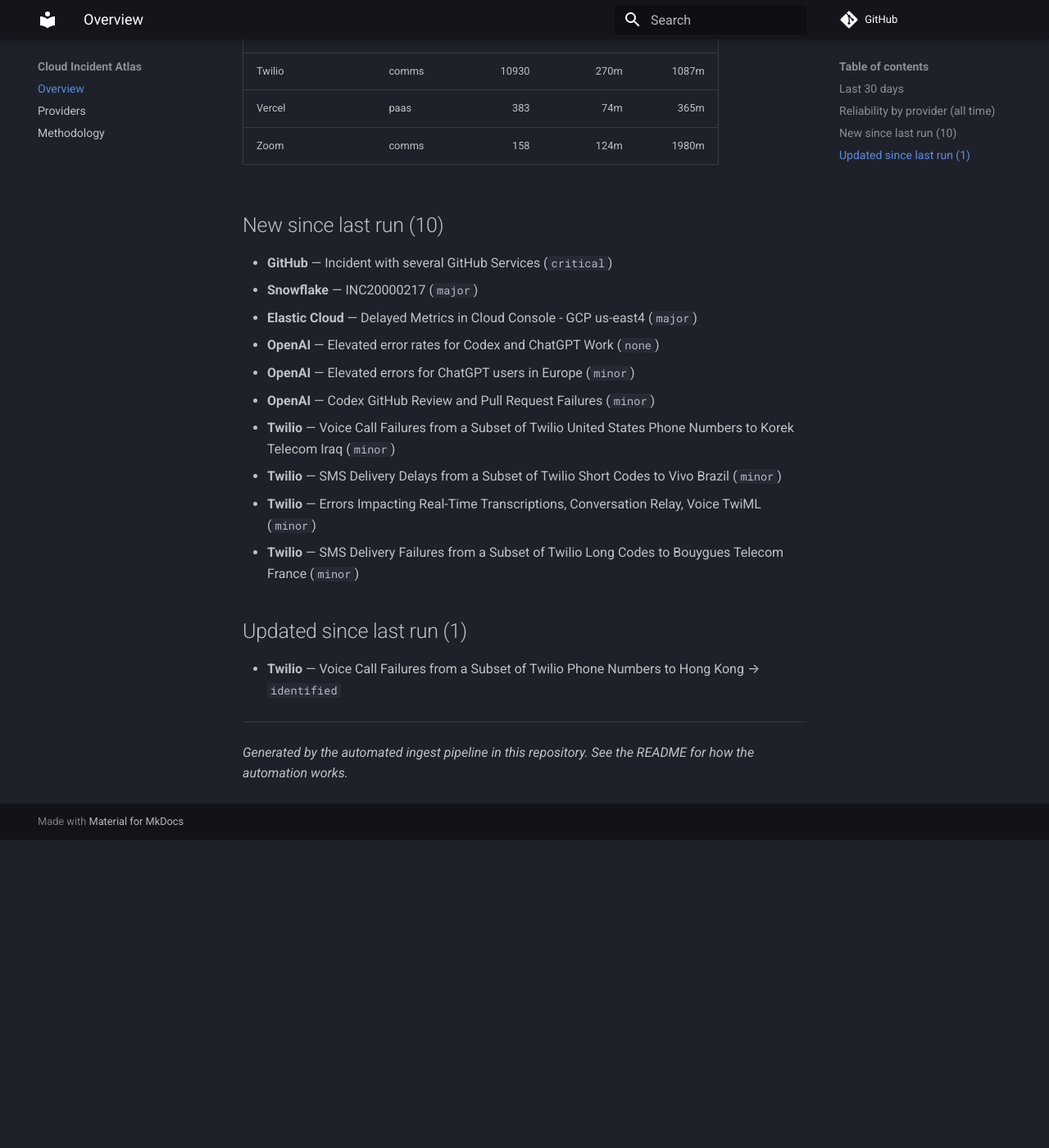
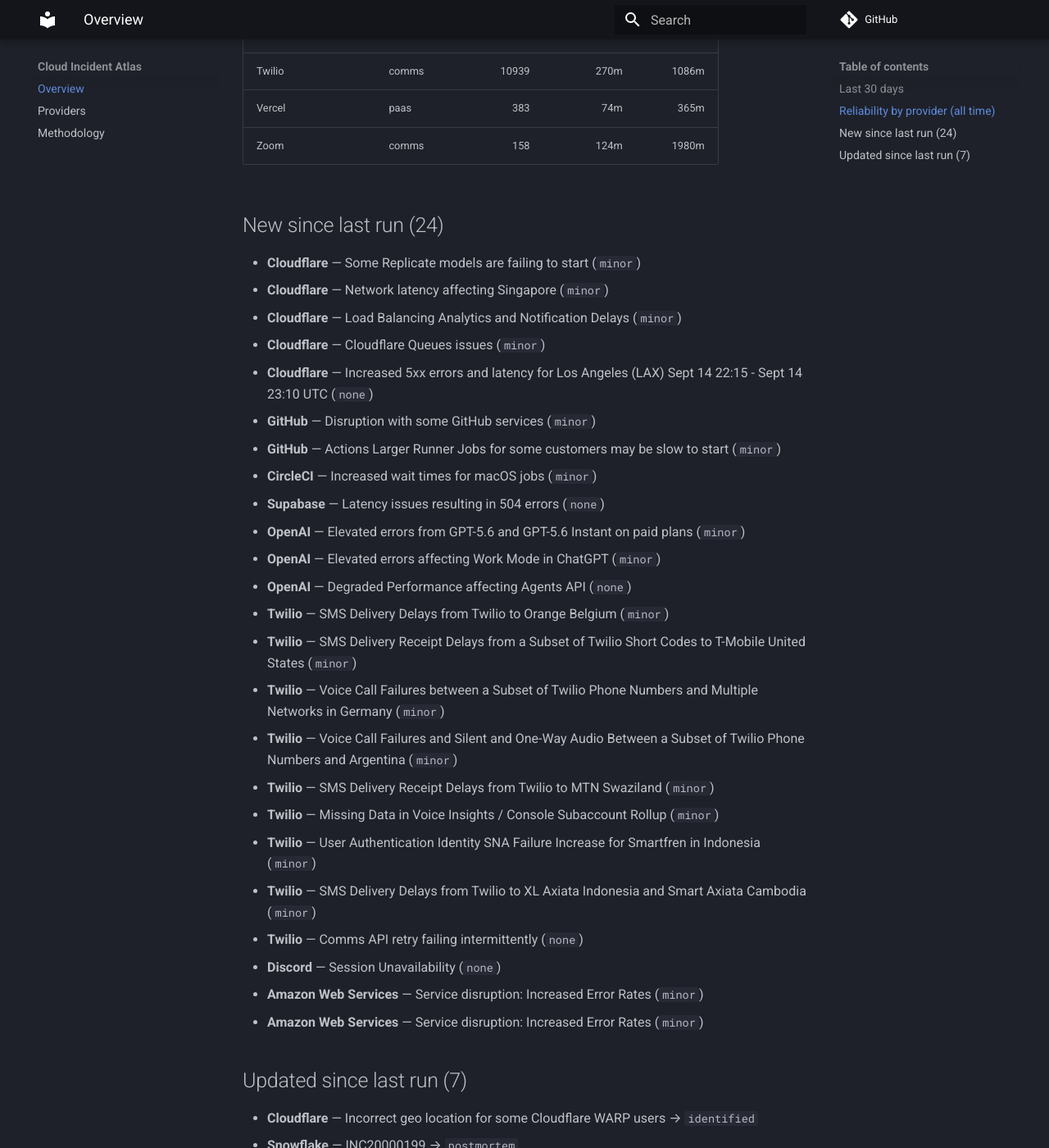
Before and after one commit to ayushgupta07xx/cloud-incident-atlas, an MkDocs documentation site: the page built from docs/index.md, in a window 1280 px wide and 1400 px high, scrolled down 1383 px. Shown: the whole window at 82% size. Built offline with MkDocs 1.6.1 and Material for MkDocs 9.7.7, drawn with Linux system fonts in a browser that asks for light colours; comment, search, counter and statistics services are not loaded; before the commit the page ends 2407 px from its top, so only the background shows below that; some of the changed text lies outside the part shown.

Commit message:
docs: refresh digest and charts
Regenerated from the corpus by the ingest pipeline.

Run: https://github.com/ayushgupta07xx/cloud-incident-atlas/actions/runs/34981870727

Co-authored-by: github-actions[bot] <41898282+github-actions[bot]@users.noreply.github.com>

```diff
--- a/docs/index.md
+++ b/docs/index.md
@@ -1,10 +1,10 @@
 # Cloud Incident Atlas
 
-Cross-vendor incident data for 24 providers. Corpus: **22,977 incidents**. Updated 2026-09-14.
+Cross-vendor incident data for 24 providers. Corpus: **23,001 incidents**. Updated 2026-09-15.
 
 ## Last 30 days
 
-- Incidents recorded: **467**
+- Incidents recorded: **478**
 - Major or worse: **66**
 
 ## Reliability by provider (all time)
@@ -12,46 +12,66 @@
 | Provider | Category | Incidents | Median MTTR | p90 MTTR |
 | --- | --- | ---: | ---: | ---: |
 | Atlassian | devtools | 39 | 120m | 2244m |
-| Amazon Web Services | cloud | 68 | — | — |
-| CircleCI | devtools | 307 | 66m | 482m |
-| Cloudflare | cdn | 6675 | 239m | 495m |
+| Amazon Web Services | cloud | 70 | — | — |
+| CircleCI | devtools | 308 | 64m | 482m |
+| Cloudflare | cdn | 6680 | 239m | 495m |
 | Confluent Cloud | data | 254 | 194m | 1652m |
 | Datadog | observability | 122 | 74m | 234m |
 | DigitalOcean | cloud | 505 | 145m | 571m |
-| Discord | comms | 217 | 56m | 296m |
+| Discord | comms | 218 | 56m | 296m |
 | Elastic Cloud | observability | 255 | 192m | 1396m |
 | Google Cloud Platform | cloud | 6 | 444m | — |
-| GitHub | devtools | 618 | 67m | 287m |
+| GitHub | devtools | 620 | 67m | 287m |
 | Grafana Cloud | observability | 752 | 91m | 1137m |
 | HashiCorp Cloud | devtools | 35 | 196m | 1504m |
 | MongoDB Atlas | data | 272 | 120m | 1439m |
 | Netlify | paas | 217 | 39m | 208m |
 | New Relic | observability | 103 | 63m | 303m |
 | npm | devtools | 61 | 107m | 337m |
-| OpenAI | ai | 64 | 127m | 696m |
+| OpenAI | ai | 67 | 122m | 700m |
 | Sentry | observability | 339 | 86m | 364m |
 | Snowflake | data | 200 | 120m | 594m |
-| Supabase | paas | 397 | 158m | 1002m |
-| Twilio | comms | 10930 | 270m | 1087m |
+| Supabase | paas | 398 | 158m | 1088m |
+| Twilio | comms | 10939 | 270m | 1086m |
 | Vercel | paas | 383 | 74m | 365m |
 | Zoom | comms | 158 | 124m | 1980m |
 
-## New since last run (10)
+## New since last run (24)
 
-- **GitHub** — Incident with several GitHub Services (`critical`)
-- **Snowflake** — INC20000217 (`major`)
-- **Elastic Cloud** — Delayed Metrics in Cloud Console - GCP us-east4 (`major`)
-- **OpenAI** — Elevated error rates for Codex and ChatGPT Work (`none`)
-- **OpenAI** — Elevated errors for ChatGPT users in Europe (`minor`)
-- **OpenAI** — Codex GitHub Review and Pull Request Failures (`minor`)
-- **Twilio** — Voice Call Failures from a Subset of Twilio United States Phone Numbers to Korek Telecom Iraq (`minor`)
-- **Twilio** — SMS Delivery Delays from a Subset of Twilio Short Codes to Vivo Brazil (`minor`)
-- **Twilio** — Errors Impacting Real-Time Transcriptions, Conversation Relay, <Gather> Voice TwiML (`minor`)
-- **Twilio** — SMS Delivery Failures from a Subset of Twilio Long Codes to Bouygues Telecom France (`minor`)
+- **Cloudflare** — Some Replicate models are failing to start (`minor`)
+- **Cloudflare** — Network latency affecting Singapore (`minor`)
+- **Cloudflare** — Load Balancing Analytics and Notification Delays (`minor`)
+- **Cloudflare** — Cloudflare Queues issues (`minor`)
+- **Cloudflare** — Increased 5xx errors and latency for Los Angeles (LAX) Sept 14 22:15 - Sept 14 23:10 UTC (`none`)
+- **GitHub** — Disruption with some GitHub services (`minor`)
+- **GitHub** — Actions Larger Runner Jobs for some customers may be slow to start (`minor`)
+- **CircleCI** — Increased wait times for macOS jobs (`minor`)
+- **Supabase** — Latency issues resulting in 504 errors (`none`)
+- **OpenAI** — Elevated errors from GPT-5.6 and GPT-5.6 Instant on paid plans (`minor`)
+- **OpenAI** — Elevated errors affecting Work Mode in ChatGPT (`minor`)
+- **OpenAI** — Degraded Performance affecting Agents API (`none`)
+- **Twilio** — SMS Delivery Delays from Twilio to Orange Belgium (`minor`)
+- **Twilio** — SMS Delivery Receipt Delays from a Subset of Twilio Short Codes to T-Mobile United States (`minor`)
+- **Twilio** — Voice Call Failures between a Subset of Twilio Phone Numbers and Multiple Networks in Germany (`minor`)
+- **Twilio** — Voice Call Failures and Silent and One-Way Audio Between a Subset of Twilio Phone Numbers and Argentina (`minor`)
+- **Twilio** — SMS Delivery Receipt Delays from Twilio to MTN Swaziland (`minor`)
+- **Twilio** — Missing Data in Voice Insights / Console Subaccount Rollup (`minor`)
+- **Twilio** — User Authentication Identity SNA Failure Increase for Smartfren in Indonesia (`minor`)
+- **Twilio** — SMS Delivery Delays from Twilio to XL Axiata Indonesia and Smart Axiata Cambodia (`minor`)
+- **Twilio** — Comms API retry failing intermittently (`none`)
+- **Discord** — Session Unavailability (`none`)
+- **Amazon Web Services** — Service disruption: Increased Error Rates (`minor`)
+- **Amazon Web Services** — Service disruption: Increased Error Rates (`minor`)
 
-## Updated since last run (1)
+## Updated since last run (7)
 
-- **Twilio** — Voice Call Failures from a Subset of Twilio Phone Numbers to Hong Kong → `identified`
+- **Cloudflare** — Incorrect geo location for some Cloudflare WARP users → `identified`
+- **Snowflake** — INC20000199 → `postmortem`
+- **Supabase** — Network access issues affecting a limited number of users in Myanmar → `resolved`
+- **Twilio** — Voice Call Failures from a Subset of Twilio United States Phone Numbers to Korek Iraq → `resolved`
+- **Twilio** — SMS Delivery Delays from a Subset of Twilio Short Codes to Vivo Brazil → `resolved`
+- **Twilio** — SMS Delivery Failures from a Subset of Twilio Long Codes to Bouygues Telecom France → `identified`
+- **Twilio** — Voice Call Failures From a Subset of Twilio Phone Numbers to Hong Kong → `identified`
 
 ---
 
```
Also changed, not shown: README.md (+7 -8 lines), docs/providers.md (+14 -14 lines), docs/img/mttr.svg, docs/img/timeline.svg.
